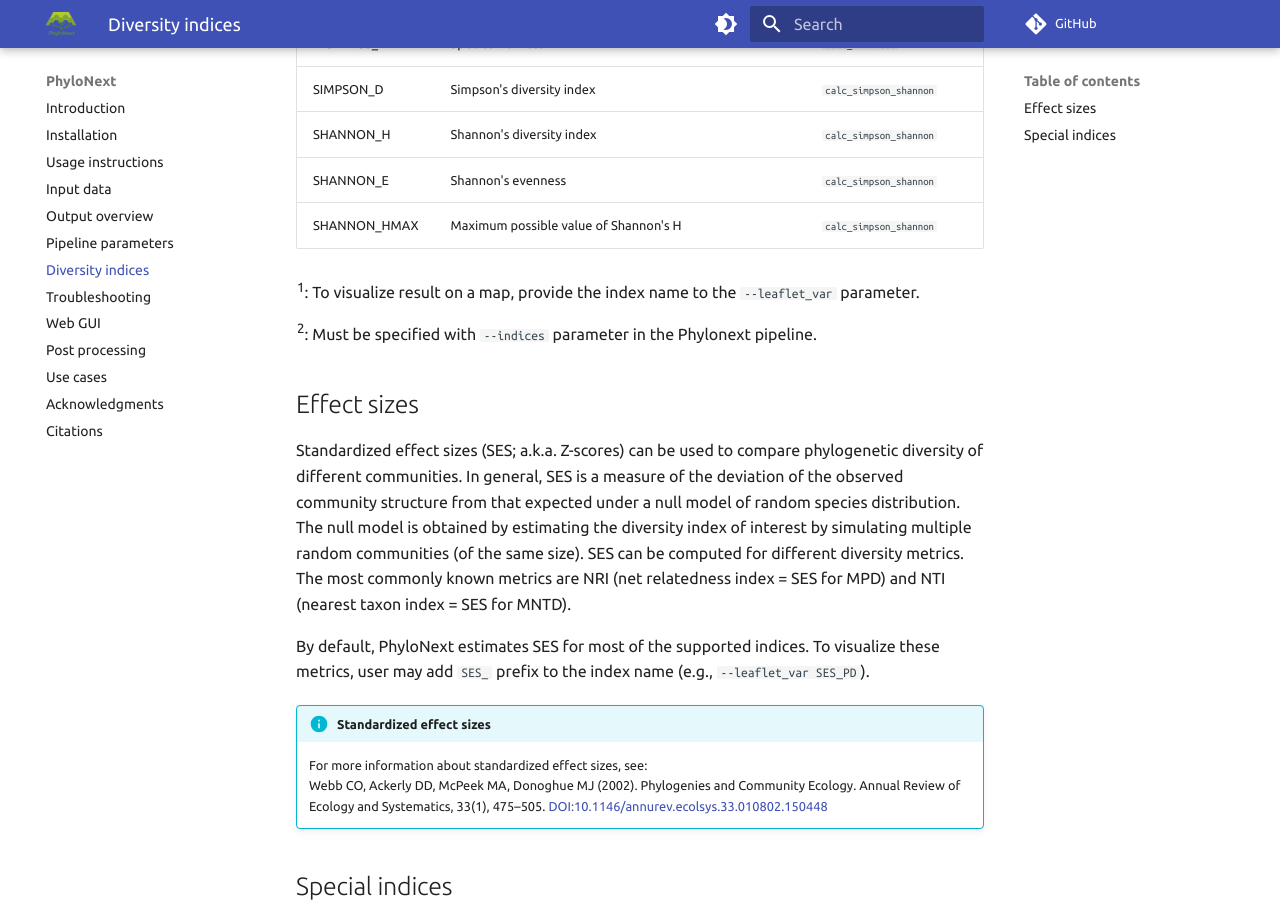
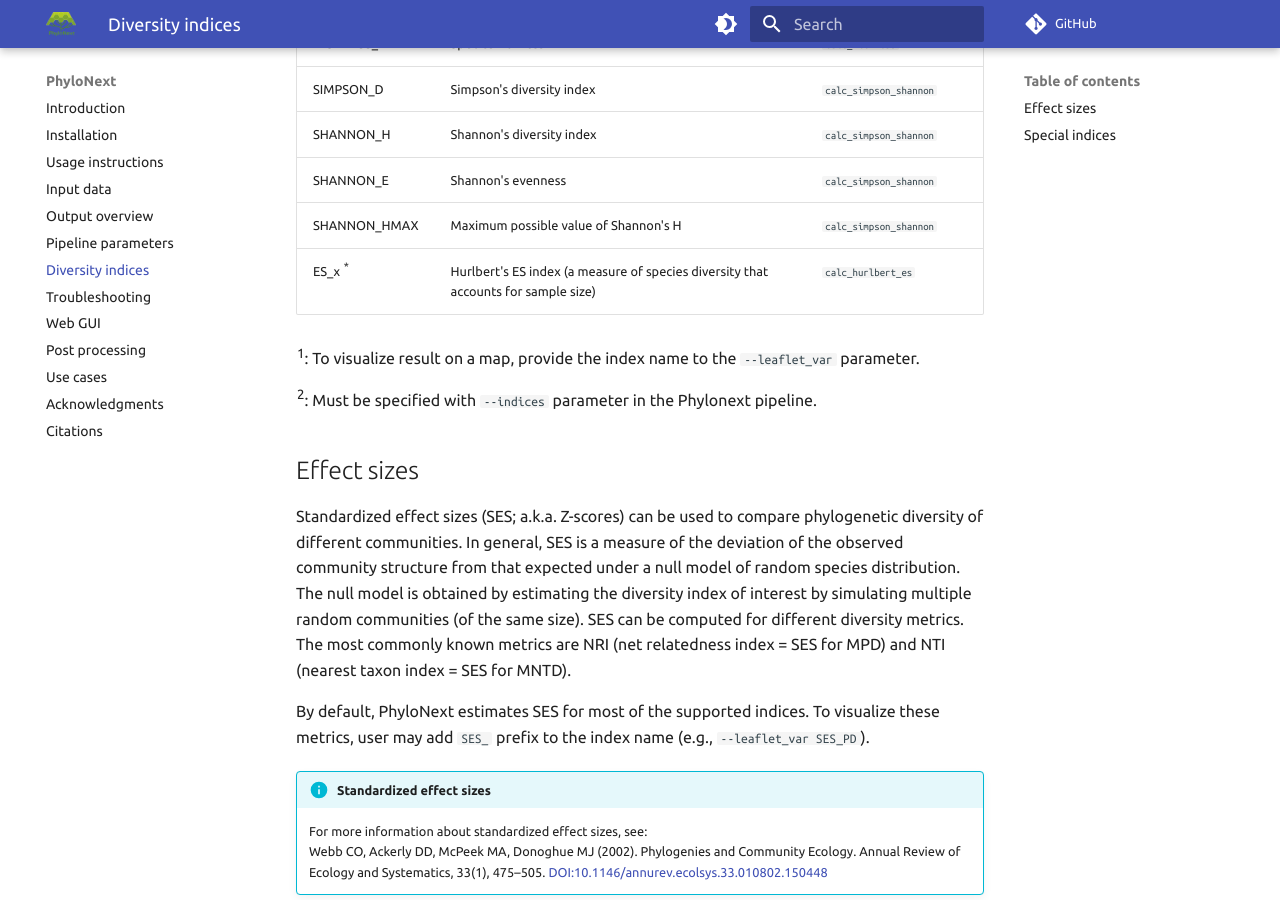
Before and after one commit to vmikk/phylonext_manual, an MkDocs documentation site: the page built from docs/biodiverse.md, in a window 1280 px wide and 900 px high, scrolled down 1543 px. Built offline with MkDocs 1.6.1 and Material for MkDocs 9.7.7, drawn with Linux system fonts in a browser that asks for light colours; comment, search, counter and statistics services are not loaded.

Commit message:
add ES index to the table

```diff
--- a/docs/biodiverse.md
+++ b/docs/biodiverse.md
@@ -47,6 +47,7 @@ The output will contain all metrics estimated by these subroutines (`PD`, `PD_P`
 | SHANNON_H      | Shannon's diversity index                                                                     | `calc_simpson_shannon`                   |
 | SHANNON_E      | Shannon's evenness                                                                            | `calc_simpson_shannon`                   |
 | SHANNON_HMAX   | Maximum possible value of Shannon's H                                                         | `calc_simpson_shannon`                   |
+| ES_x ^*^       | Hurlbert's ES index (a measure of species diversity that accounts for sample size)            | `calc_hurlbert_es`                       |
 
 ^1^:
     To visualize result on a map, provide the index name to the `--leaflet_var` parameter.
```
